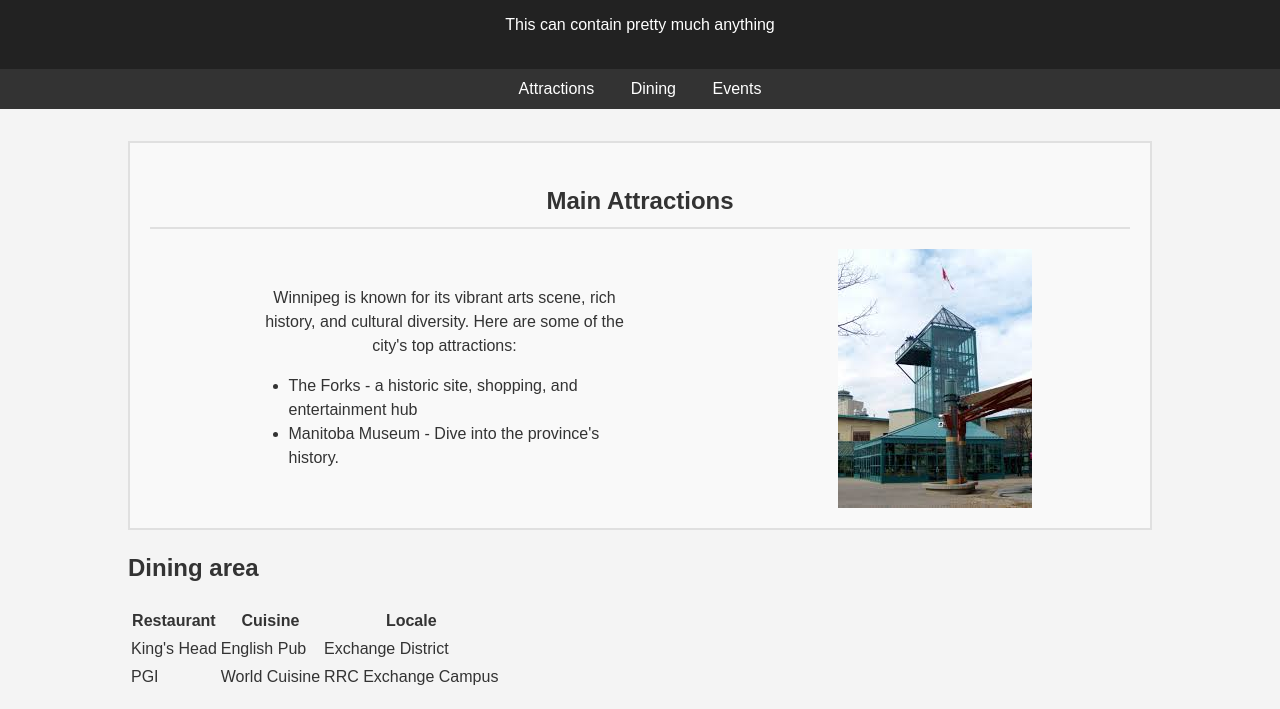
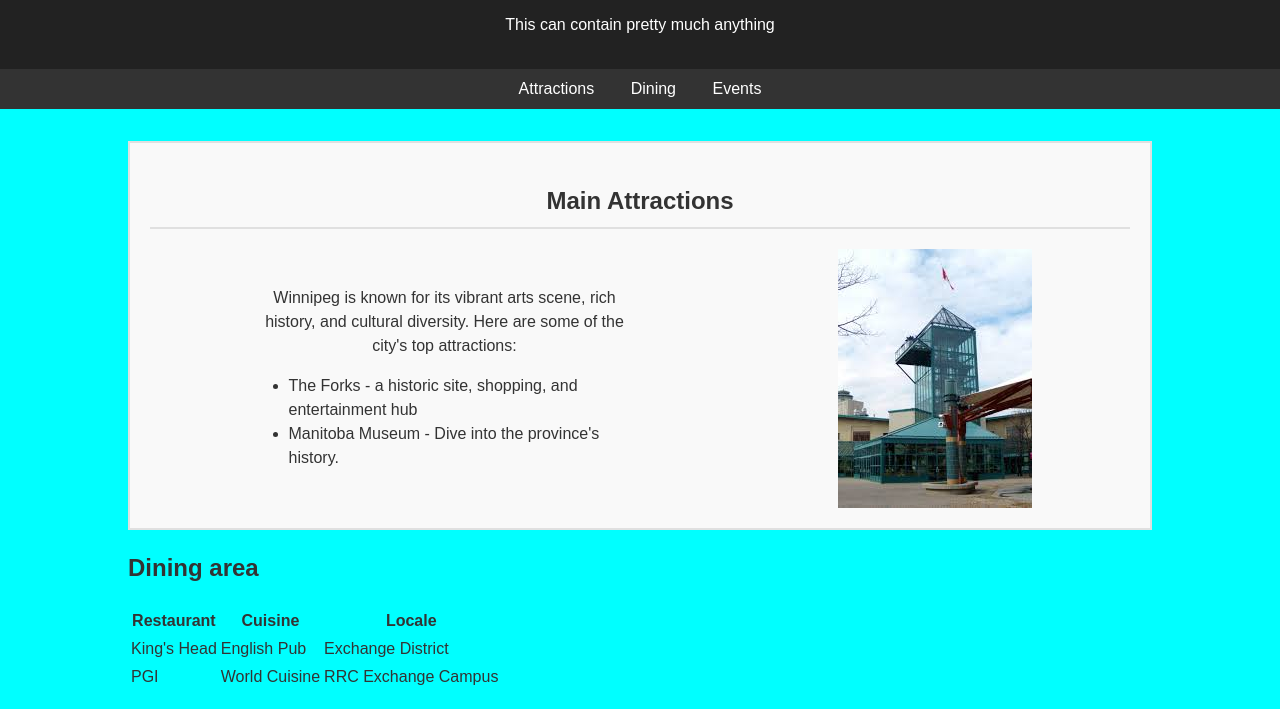
Before and after one commit to zMontreuilRRC/comp_2230_module_1_demo, a plain HTML site: page index.html in a window 1280 px wide. Shown: the part 67-776 px from the top of the page. Drawn offline with Linux system fonts and the light colour scheme.

Commit message:
Ruined the visual appeal of the page for deployment demo

```diff
--- a/styles.css
+++ b/styles.css
@@ -8,7 +8,7 @@ body {
     color: #333;
 
     /* background colour */
-    background-color: #f4f4f4;
+    background-color: cyan;
 
     /* ruleset */
     line-height: 1.5;
```
